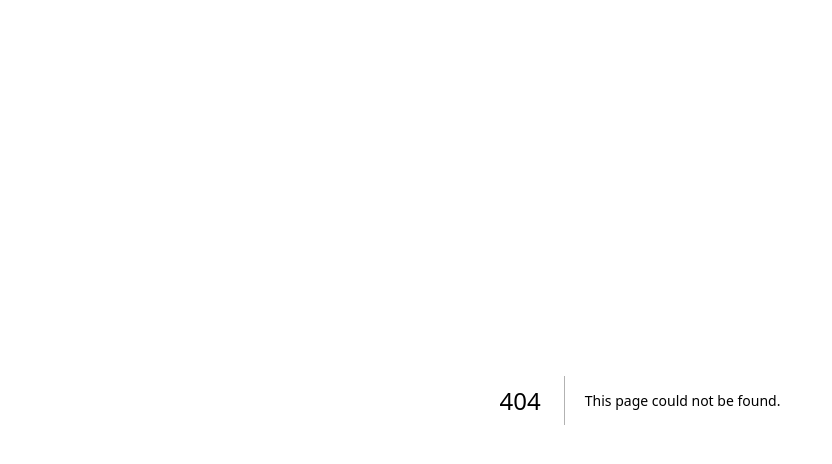
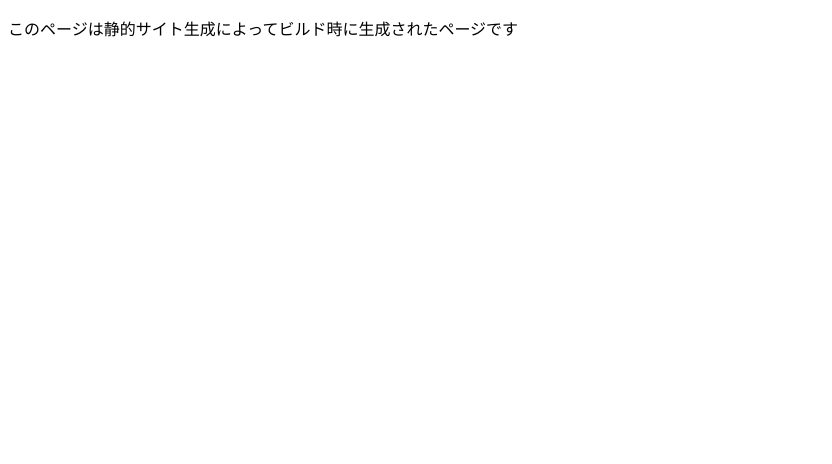
Before and after one commit to ryohi15/next-sample, a Next.js app: page /ssg in a window 1280 px wide. Before the commit this address had no page. Shown: the top 464 px of the page, without its empty margins (0-832 px from the left). Built offline with nearby package versions, Linux system fonts and the light colour scheme.

Commit message:
from 1.0.0 to 3.8.3

```diff
--- /dev/null
+++ b/pages/ssg.tsx
@@ -0,0 +1,37 @@
+import { GetStaticProps, NextPage, NextPageContext } from "next";
+
+import Head from "next/head";
+
+type SSGProps = {
+  message: string
+}
+
+const SSG: NextPage<SSGProps> = (props) => {
+  const { message } = props
+  return (
+    <div>
+      <Head>
+        <title>SSG</title>
+        <link rel="icon" href="../src/app/favicon.ico" />
+      </Head>
+      <main>
+        <p>
+          このページは静的サイト生成によってビルド時に生成されたページです
+        </p>
+      </main>
+    </div>
+  )
+}
+
+export const getStaticProps: GetStaticProps<SSGProps> =async (constext) => {
+  const timestamp = new Date().toLocaleDateString()
+  const message = `${timestamp} に getStaticProps 実行された`
+  console.log(message);
+  return {
+    props: {
+      message
+    }
+  }
+}
+
+export default SSG
--- a/src/app/globals.css
+++ /dev/null
@@ -1,107 +0,0 @@
-:root {
-  --max-width: 1100px;
-  --border-radius: 12px;
-  --font-mono: ui-monospace, Menlo, Monaco, 'Cascadia Mono', 'Segoe UI Mono',
-    'Roboto Mono', 'Oxygen Mono', 'Ubuntu Monospace', 'Source Code Pro',
-    'Fira Mono', 'Droid Sans Mono', 'Courier New', monospace;
-
-  --foreground-rgb: 0, 0, 0;
-  --background-start-rgb: 214, 219, 220;
-  --background-end-rgb: 255, 255, 255;
-
-  --primary-glow: conic-gradient(
-    from 180deg at 50% 50%,
-    #16abff33 0deg,
-    #0885ff33 55deg,
-    #54d6ff33 120deg,
-    #0071ff33 160deg,
-    transparent 360deg
-  );
-  --secondary-glow: radial-gradient(
-    rgba(255, 255, 255, 1),
-    rgba(255, 255, 255, 0)
-  );
-
-  --tile-start-rgb: 239, 245, 249;
-  --tile-end-rgb: 228, 232, 233;
-  --tile-border: conic-gradient(
-    #00000080,
-    #00000040,
-    #00000030,
-    #00000020,
-    #00000010,
-    #00000010,
-    #00000080
-  );
-
-  --callout-rgb: 238, 240, 241;
-  --callout-border-rgb: 172, 175, 176;
-  --card-rgb: 180, 185, 188;
-  --card-border-rgb: 131, 134, 135;
-}
-
-@media (prefers-color-scheme: dark) {
-  :root {
-    --foreground-rgb: 255, 255, 255;
-    --background-start-rgb: 0, 0, 0;
-    --background-end-rgb: 0, 0, 0;
-
-    --primary-glow: radial-gradient(rgba(1, 65, 255, 0.4), rgba(1, 65, 255, 0));
-    --secondary-glow: linear-gradient(
-      to bottom right,
-      rgba(1, 65, 255, 0),
-      rgba(1, 65, 255, 0),
-      rgba(1, 65, 255, 0.3)
-    );
-
-    --tile-start-rgb: 2, 13, 46;
-    --tile-end-rgb: 2, 5, 19;
-    --tile-border: conic-gradient(
-      #ffffff80,
-      #ffffff40,
-      #ffffff30,
-      #ffffff20,
-      #ffffff10,
-      #ffffff10,
-      #ffffff80
-    );
-
-    --callout-rgb: 20, 20, 20;
-    --callout-border-rgb: 108, 108, 108;
-    --card-rgb: 100, 100, 100;
-    --card-border-rgb: 200, 200, 200;
-  }
-}
-
-* {
-  box-sizing: border-box;
-  padding: 0;
-  margin: 0;
-}
-
-html,
-body {
-  max-width: 100vw;
-  overflow-x: hidden;
-}
-
-body {
-  color: rgb(var(--foreground-rgb));
-  background: linear-gradient(
-      to bottom,
-      transparent,
-      rgb(var(--background-end-rgb))
-    )
-    rgb(var(--background-start-rgb));
-}
-
-a {
-  color: inherit;
-  text-decoration: none;
-}
-
-@media (prefers-color-scheme: dark) {
-  html {
-    color-scheme: dark;
-  }
-}
--- a/src/app/layout.tsx
+++ /dev/null
@@ -1,22 +0,0 @@
-import type { Metadata } from 'next'
-import { Inter } from 'next/font/google'
-import './globals.css'
-
-const inter = Inter({ subsets: ['latin'] })
-
-export const metadata: Metadata = {
-  title: 'Create Next App',
-  description: 'Generated by create next app',
-}
-
-export default function RootLayout({
-  children,
-}: {
-  children: React.ReactNode
-}) {
-  return (
-    <html lang="en">
-      <body className={inter.className}>{children}</body>
-    </html>
-  )
-}
```
Also changed, not shown: pages/index.tsx (added, +9 -0 lines), src/app/page.tsx (deleted, +0 -95 lines), pages/posts/[id].tsx (added).
